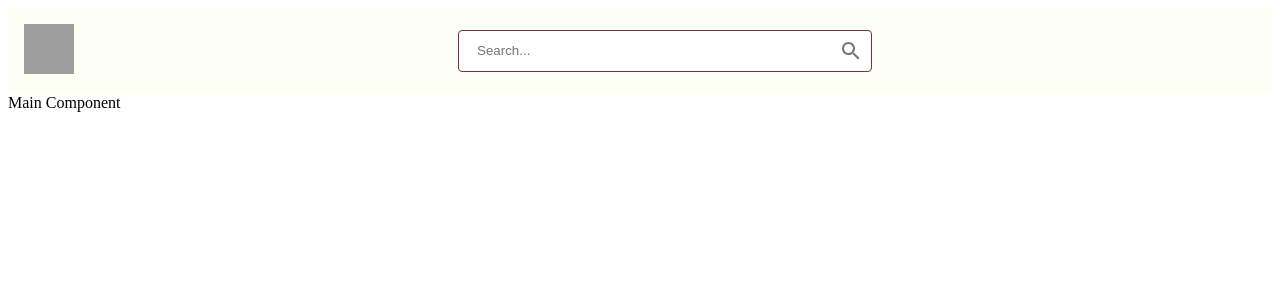
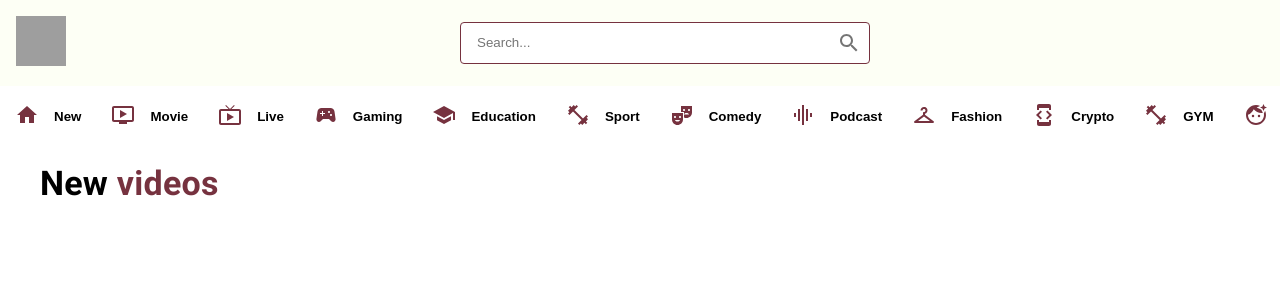
Before and after one commit to Will-Marco/video-tube, a React (Create React App) app: page / in a window 1280 px wide. Shown: the top 300 px of the page. Built offline with nearby package versions, Linux system fonts and the light colour scheme; grey boxes are pictures that could not be loaded.

Commit message:
Add Category-Bar

```diff
--- /dev/null
+++ b/src/components/Category/Category.jsx
@@ -0,0 +1,27 @@
+import { Stack } from "@mui/material";
+import { category, colors } from "../../constants/constants";
+
+function Category() {
+  return (
+    <Stack direction={"row"} sx={{ overflowX: "scroll" }}>
+      {category.map((item) => (
+        <button
+          key={item.name}
+          className="category-btn"
+          style={{ borderRadius: "0" }}
+        >
+          <span
+            style={{
+              color: colors.secondary,
+              marginRight: "15px",
+            }}
+          >
+            {item.icon}
+          </span>
+          <span style={{ opacity: 1 }}>{item.name}</span>
+        </button>
+      ))}
+    </Stack>
+  );
+}
+export default Category;
--- a/src/components/Main/Main.jsx
+++ b/src/components/Main/Main.jsx
@@ -1,7 +1,25 @@
-import { Box } from "@mui/material";
+import { useState } from "react";
+import { Box, Container, Stack, Typography } from "@mui/material";
+import { colors } from "../../constants/constants";
+import { Category} from "../"
+
 
 const Main = () => {
-  return <Box>Main Component</Box>;
+  const [selectedCategory, setSelectedCategory] = useState("New");
+
+  return (
+    <Stack>
+      <Category />
+      <Box p={2} sx={{ height: "90vh" }}>
+        <Container maxWidth={"90%"}>
+          <Typography variant={"h4"} fontWeight={"bold"} mb={2}>
+            {selectedCategory}{" "}
+            <span style={{ color: colors.secondary }}>videos</span>
+          </Typography>
+        </Container>
+      </Box>
+    </Stack>
+  );
 };
 
 export default Main;
--- a/src/components/index.js
+++ b/src/components/index.js
@@ -5,3 +5,4 @@ export { default as Channel } from "./Channel/Channel";
 export { default as VideoDetail } from "./Video-detail/Video-detail";
 export { default as Search } from "./Search/Search";
 export { default as SearchBar } from "./Search-bar/Search-bar";
+export { default as Category } from "./Category/Category";
--- a/src/constants/constants.js
+++ b/src/constants/constants.js
@@ -1,3 +1,18 @@
+import {
+  Checkroom,
+  DeveloperMode,
+  FaceRetouchingNatural,
+  FitnessCenter,
+  GraphicEq,
+  Home,
+  LiveTv,
+  MusicNote,
+  OndemandVideo,
+  School,
+  SportsEsports,
+  TheaterComedy,
+} from "@mui/icons-material";
+
 // LOGO
 export const logo =
   "https://cdn0.iconfinder.com/data/icons/basic-ui-45/40/20-1024.png";
@@ -7,3 +22,20 @@ export const colors = {
   primary: "#fdfff5",
   secondary: "#76323f",
 };
+
+// CATEGORIES
+export const category = [
+  { name: "New", icon: <Home /> },
+  { name: "Movie", icon: <OndemandVideo /> },
+  { name: "Live", icon: <LiveTv /> },
+  { name: "Gaming", icon: <SportsEsports /> },
+  { name: "Education", icon: <School /> },
+  { name: "Sport", icon: <FitnessCenter /> },
+  { name: "Comedy", icon: <TheaterComedy /> },
+  { name: "Podcast", icon: <GraphicEq /> },
+  { name: "Fashion", icon: <Checkroom /> },
+  { name: "Crypto", icon: <DeveloperMode /> },
+  { name: "GYM", icon: <FitnessCenter /> },
+  { name: "Beauty", icon: <FaceRetouchingNatural /> },
+  { name: "Music", icon: <MusicNote /> },
+];
--- a/src/index.css
+++ b/src/index.css
@@ -1,5 +1,55 @@
+* {
+  margin: 0;
+  padding: 0;
+  box-sizing: border-box;
+}
+
+
+::-webkit-scrollbar {
+  width: 0;
+  height: 2px;
+}
+::-webkit-scrollbar-thumb {
+  background-color: #728585;
+  border-radius: 10px;
+  height: 200px;
+}
+::-webkit-scrollbar-track {
+  background-color: transparent;
+}
+
 .search-bar {
   width: 352px;
   border: none;
   outline: none;
 }
+
+.category-btn {
+  margin: 10px 0;
+  padding: 7px 15px;
+  display: flex;
+  justify-content: start;
+  align-items: center;
+  background: transparent;
+  font-weight: bold !important;
+  text-transform: capitalize;
+  border: none;
+  border-radius: 20px;
+  outline: none;
+  cursor: pointer;
+  transition: all 0.3s ease;
+}
+
+.category-btn {
+  -ms-overflow-style: none; /* IE and Edge */
+  scrollbar-width: none; /* Firefox */
+}
+
+.category-btn:hover {
+  background-color: #76323f;
+  color: white !important;
+}
+
+.category-btn:hover span {
+  color: white !important;
+}
```
